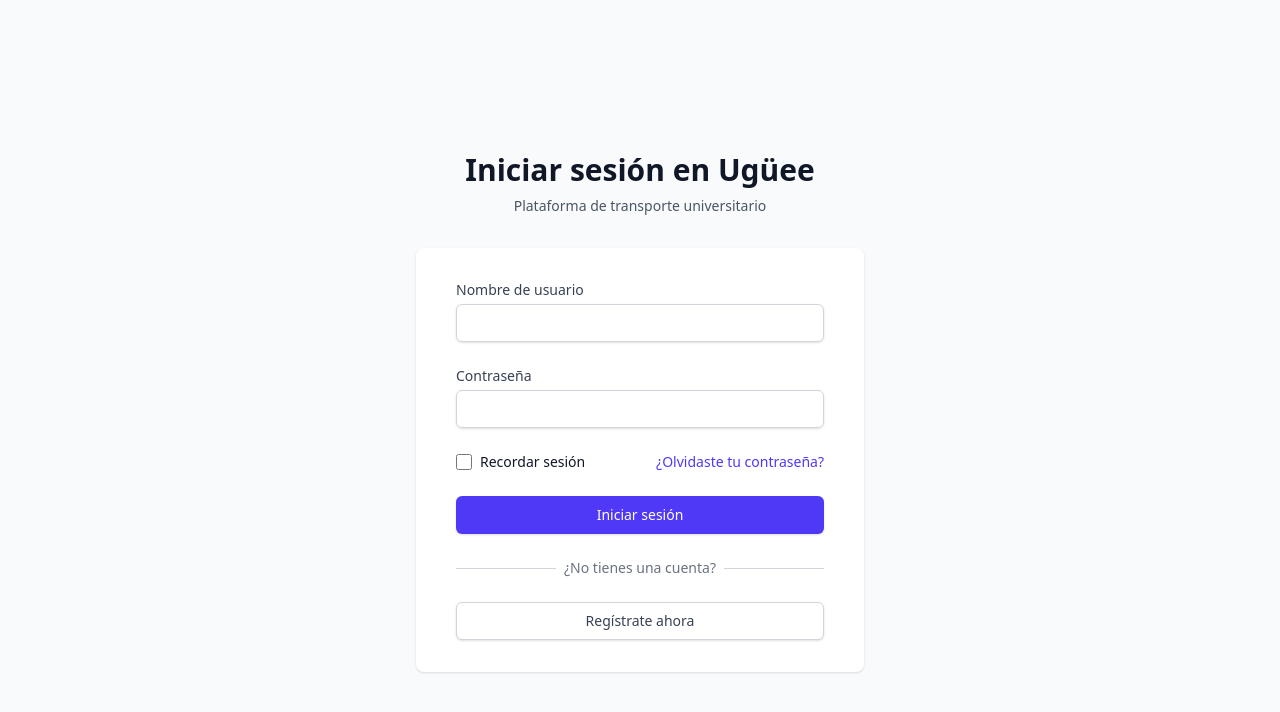
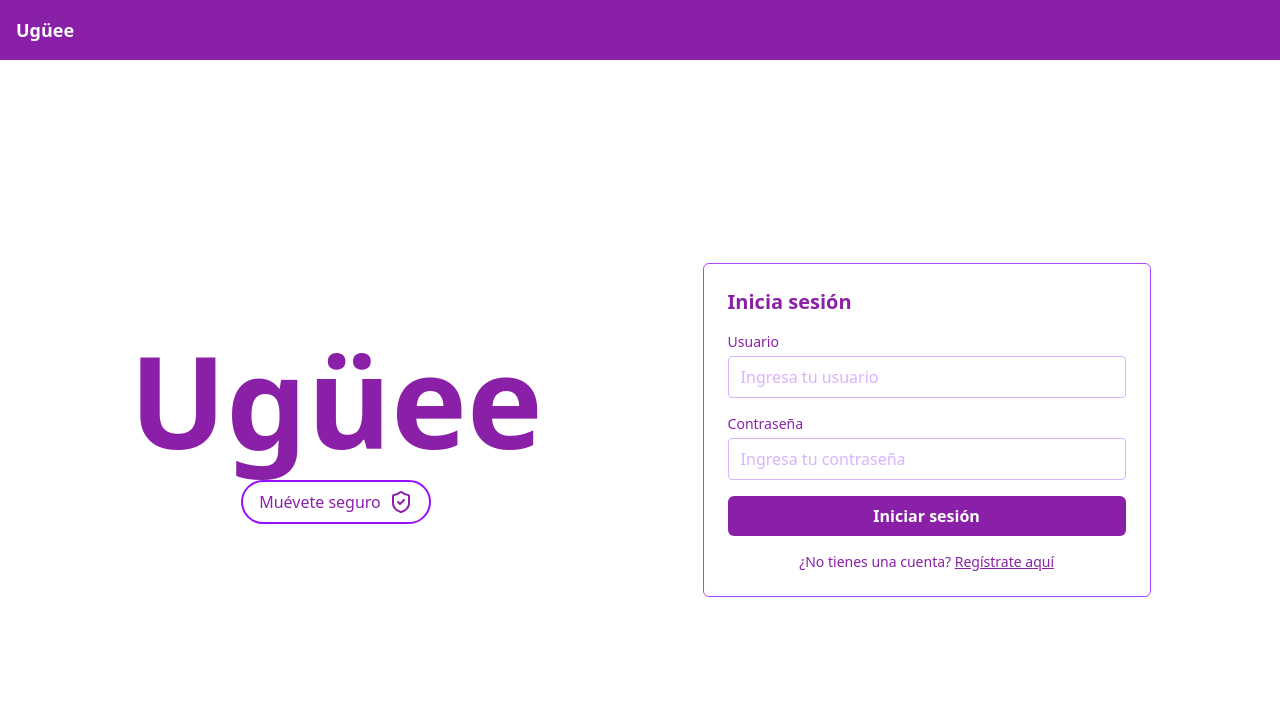
Before and after one commit to Uway-Univalle/web, a React (Vite) app: page /login in a window 1280 px wide. Shown: the top 712 px of the page. Built offline with nearby package versions, Linux system fonts and the light colour scheme.

Commit message:
design login

```diff
--- a/package.json
+++ b/package.json
@@ -12,6 +12,7 @@
   "dependencies": {
     "@tailwindcss/vite": "^4.1.11",
     "axios": "^1.11.0",
+    "lucide-react": "^0.526.0",
     "react": "^19.1.0",
     "react-dom": "^19.1.0",
     "react-router-dom": "^7.7.1",
--- a/src/routes/Home.jsx
+++ b/src/routes/Home.jsx
@@ -10,9 +10,13 @@ function App() {
 
       <main className="flex-1 flex flex-col md:flex-row justify-center items-center px-8 py-20 gap-40">
         <div className="text-center md:text-left">
-          <h1 className="text-6xl font-extrabold mb-4 underline decoration-blue-500">Ugüee</h1>
-          <button className="mt-4 px-4 py-2 border-2 border-purple-600 rounded-full flex items-center gap-2 hover:bg-purple-50">
+          <h1 className="text-9xl font-extrabold mb-4">Ugüee</h1>
+          <button className="mt-4 px-4 py-2 border-2 border-purple-600 rounded-full flex items-center gap-2 hover:bg-purple-50 m-auto">
             Muévete seguro
+              <svg width="30" height="30" viewBox="0 0 51 52" fill="none" xmlns="http://www.w3.org/2000/svg">
+                <path d="M44.6144 14.95C44.5791 14.5859 44.4538 14.2369 44.2501 13.9356C44.0464 13.6343 43.7711 13.3907 43.4499 13.2275L26.4499 4.56084C26.1547 4.41021 25.8291 4.33179 25.499 4.33179C25.1689 4.33179 24.8433 4.41021 24.5481 4.56084L7.54806 13.2275C7.22777 13.3916 6.9533 13.6356 6.75011 13.9367C6.54691 14.2378 6.42156 14.5863 6.38569 14.95C6.36231 15.1818 4.34356 38.2785 24.6373 47.4803C24.9085 47.6051 25.2026 47.6696 25.5001 47.6696C25.7976 47.6696 26.0917 47.6051 26.3628 47.4803C46.6566 38.2785 44.6378 15.184 44.6144 14.95ZM25.5001 43.1102C11.1159 36.0208 10.4359 20.891 10.5528 16.5425L25.5001 8.92234L40.4367 16.5382C40.5153 20.8477 39.7397 36.0772 25.5001 43.1102Z" fill="#A728CA"/>
+                <path d="M23.3751 27.2697L18.5025 22.3015L15.4977 25.3652L23.3751 33.397L35.5025 21.0319L32.4977 17.9682L23.3751 27.2697Z" fill="#A728CA"/>
+              </svg>
           </button>
         </div>
 
--- a/src/routes/Login.jsx
+++ b/src/routes/Login.jsx
@@ -1,22 +1,17 @@
 import { useState } from 'react';
 import { useNavigate } from 'react-router-dom';
 import api from '../services/api';
+import { ShieldCheck } from 'lucide-react';
 
 const Login = () => {
-  const [formData, setFormData] = useState({
-    username: '',
-    password: ''
-  });
+  const [formData, setFormData] = useState({ username: '', password: '' });
   const [error, setError] = useState('');
   const [isLoading, setIsLoading] = useState(false);
   const navigate = useNavigate();
 
   const handleInputChange = (e) => {
     const { name, value } = e.target;
-    setFormData(prev => ({
-      ...prev,
-      [name]: value
-    }));
+    setFormData(prev => ({ ...prev, [name]: value }));
   };
 
   const handleSubmit = async (e) => {
@@ -26,161 +21,88 @@ const Login = () => {
 
     try {
       const response = await api.post('/login/', formData);
-
       const { access, refresh, user } = response.data;
       localStorage.setItem('authToken', access);
       localStorage.setItem('refreshToken', refresh);
       localStorage.setItem('userData', JSON.stringify(user));
-
-      // Redirigir al dashboard
       navigate('/dashboard');
-
     } catch (err) {
-      if (err.response) {
-        if (err.response.status === 401) {
-          setError('Credenciales incorrectas. Por favor verifica tus datos.');
-        } else if (err.response.status === 400) {
-          setError('Por favor completa todos los campos requeridos.');
-        } else {
-          setError('Error en el servidor. Intenta nuevamente más tarde.');
-        }
-      } else if (err.request) {
-        setError('No hay conexión con el servidor. Verifica tu internet.');
-      } else {
-        setError('Error al configurar la solicitud.');
-      }
+      setError('Error al iniciar sesión. Verifica tus credenciales.');
     } finally {
       setIsLoading(false);
     }
   };
 
   return (
-    <div className="min-h-screen bg-gray-50 flex flex-col justify-center py-12 sm:px-6 lg:px-8">
-      <div className="sm:mx-auto sm:w-full sm:max-w-md">
-        <h2 className="mt-6 text-center text-3xl font-extrabold text-gray-900">
-          Iniciar sesión en Ugüee
-        </h2>
-        <p className="mt-2 text-center text-sm text-gray-600">
-          Plataforma de transporte universitario
-        </p>
+    <div className="min-h-screen bg-white text-[#8A20A7] flex flex-col">
+      {/* Header */}
+      <header className="bg-[#8A20A7] text-white p-4 text-lg font-semibold">
+        Ugüee
+      </header>
+
+      {/* Main content */}
+      <main className="flex-1 flex flex-col md:flex-row justify-center items-center px-8 py-16 gap-40">
+        {/* Izquierda: Logo */}
+        <div className="text-center md:text-left">
+          <h1 className="text-9xl font-extrabold mb-4">Ugüee</h1>
+          <button className="mt-4 px-4 py-2 border-2 border-purple-600 rounded-full flex items-center gap-2 hover:bg-purple-50 m-auto">
+            Muévete seguro
+              <ShieldCheck />
+          </button>
         </div>
 
-      <div className="mt-8 sm:mx-auto sm:w-full sm:max-w-md">
-        <div className="bg-white py-8 px-4 shadow sm:rounded-lg sm:px-10">
-          {error && (
-            <div className="mb-4 bg-red-50 border-l-4 border-red-500 p-4">
-              <div className="flex">
-                <div className="flex-shrink-0">
-                  <svg className="h-5 w-5 text-red-500" xmlns="http://www.w3.org/2000/svg" viewBox="0 0 20 20" fill="currentColor">
-                    <path fillRule="evenodd" d="M10 18a8 8 0 100-16 8 8 0 000 16zM8.707 7.293a1 1 0 00-1.414 1.414L8.586 10l-1.293 1.293a1 1 0 101.414 1.414L10 11.414l1.293 1.293a1 1 0 001.414-1.414L11.414 10l1.293-1.293a1 1 0 00-1.414-1.414L10 8.586 8.707 7.293z" clipRule="evenodd" />
-                  </svg>
-                </div>
-                <div className="ml-3">
-                  <p className="text-sm text-red-700">{error}</p>
-                </div>
-              </div>
-            </div>
-          )}
+        {/* Derecha: Formulario */}
+        <div className="w-full max-w-md border border-purple-500 rounded-md p-6">
+          <h2 className="text-xl font-semibold mb-4">Inicia sesión</h2>
 
-          <form className="space-y-6" onSubmit={handleSubmit}>
+          {error && <p className="text-red-600 text-sm mb-4">{error}</p>}
+
+          <form className="space-y-4" onSubmit={handleSubmit}>
             <div>
-              <label htmlFor="username" className="block text-sm font-medium text-gray-700">
-                Nombre de usuario
-              </label>
-              <div className="mt-1">
+              <label htmlFor="username" className="block text-sm mb-1">Usuario</label>
               <input
+                type="text"
+                name="username"
                 id="username"
-                  name="username"
-                  type="text"
-                  required
                 value={formData.username}
                 onChange={handleInputChange}
                 disabled={isLoading}
-                  className="appearance-none block w-full px-3 py-2 border border-gray-300 rounded-md shadow-sm placeholder-gray-400 focus:outline-none focus:ring-indigo-500 focus:border-indigo-500 sm:text-sm"
+                placeholder="Ingresa tu usuario"
+                className="w-full border border-purple-300 rounded px-3 py-2 placeholder-purple-300 focus:outline-none focus:ring-2 focus:ring-purple-400"
               />
-              </div>
             </div>
 
             <div>
-              <label htmlFor="password" className="block text-sm font-medium text-gray-700">
-                Contraseña
-              </label>
-              <div className="mt-1">
+              <label htmlFor="password" className="block text-sm mb-1">Contraseña</label>
               <input
+                type="password"
+                name="password"
                 id="password"
-                  name="password"
-                  type="password"
-                  required
                 value={formData.password}
                 onChange={handleInputChange}
                 disabled={isLoading}
-                  className="appearance-none block w-full px-3 py-2 border border-gray-300 rounded-md shadow-sm placeholder-gray-400 focus:outline-none focus:ring-indigo-500 focus:border-indigo-500 sm:text-sm"
+                placeholder="Ingresa tu contraseña"
+                className="w-full border border-purple-300 rounded px-3 py-2 placeholder-purple-300 focus:outline-none focus:ring-2 focus:ring-purple-400"
               />
             </div>
-            </div>
 
-            <div className="flex items-center justify-between">
-              <div className="flex items-center">
-                <input
-                  id="remember-me"
-                  name="remember-me"
-                  type="checkbox"
-                  className="h-4 w-4 text-indigo-600 focus:ring-indigo-500 border-gray-300 rounded"
-                />
-                <label htmlFor="remember-me" className="ml-2 block text-sm text-gray-900">
-                  Recordar sesión
-                </label>
-              </div>
+            <button
+              type="submit"
+              disabled={isLoading}
+              className="w-full py-2 rounded-md bg-[#8A20A7] text-white font-semibold hover:bg-[#8A20A7] transition"
+            >
+              {isLoading ? "Iniciando..." : "Iniciar sesión"}
+            </button>
+          </form>
 
-              <div className="text-sm">
-                <a href="/forgot-password" className="font-medium text-indigo-600 hover:text-indigo-500">
-                  ¿Olvidaste tu contraseña?
+          <div className="mt-4 text-sm text-center">
+            ¿No tienes una cuenta?{" "}
+            <a href="/register" className="text-[#8A20A7] underline hover:text-purple-800">
+              Regístrate aquí
             </a>
           </div>
         </div>
-
-            <div>
-              <button
-                type="submit"
-                disabled={isLoading}
-                className={`w-full flex justify-center py-2 px-4 border border-transparent rounded-md shadow-sm text-sm font-medium text-white bg-indigo-600 hover:bg-indigo-700 focus:outline-none focus:ring-2 focus:ring-offset-2 focus:ring-indigo-500 ${isLoading ? 'opacity-75 cursor-not-allowed' : ''}`}
-              >
-                {isLoading ? (
-                  <>
-                    <svg className="animate-spin -ml-1 mr-3 h-5 w-5 text-white" xmlns="http://www.w3.org/2000/svg" fill="none" viewBox="0 0 24 24">
-                      <circle className="opacity-25" cx="12" cy="12" r="10" stroke="currentColor" strokeWidth="4"></circle>
-                      <path className="opacity-75" fill="currentColor" d="M4 12a8 8 0 018-8V0C5.373 0 0 5.373 0 12h4zm2 5.291A7.962 7.962 0 014 12H0c0 3.042 1.135 5.824 3 7.938l3-2.647z"></path>
-                    </svg>
-                    Iniciando sesión...
-                  </>
-                ) : 'Iniciar sesión'}
-              </button>
-            </div>
-          </form>
-
-          <div className="mt-6">
-            <div className="relative">
-              <div className="absolute inset-0 flex items-center">
-                <div className="w-full border-t border-gray-300"></div>
-              </div>
-              <div className="relative flex justify-center text-sm">
-                <span className="px-2 bg-white text-gray-500">
-                  ¿No tienes una cuenta?
-                </span>
-              </div>
-            </div>
-
-            <div className="mt-6">
-              <a
-                href="/register"
-                className="w-full flex justify-center py-2 px-4 border border-gray-300 rounded-md shadow-sm text-sm font-medium text-gray-700 bg-white hover:bg-gray-50 focus:outline-none focus:ring-2 focus:ring-offset-2 focus:ring-indigo-500"
-              >
-                Regístrate ahora
-              </a>
-            </div>
-          </div>
-        </div>
-      </div>
+      </main>
     </div>
   );
 };
```
Also changed, not shown: src/assets/shield.svg (added), 1 other file (tests, documents, lock files or other folders). Lines whose indentation alone changed are shown as unchanged.
